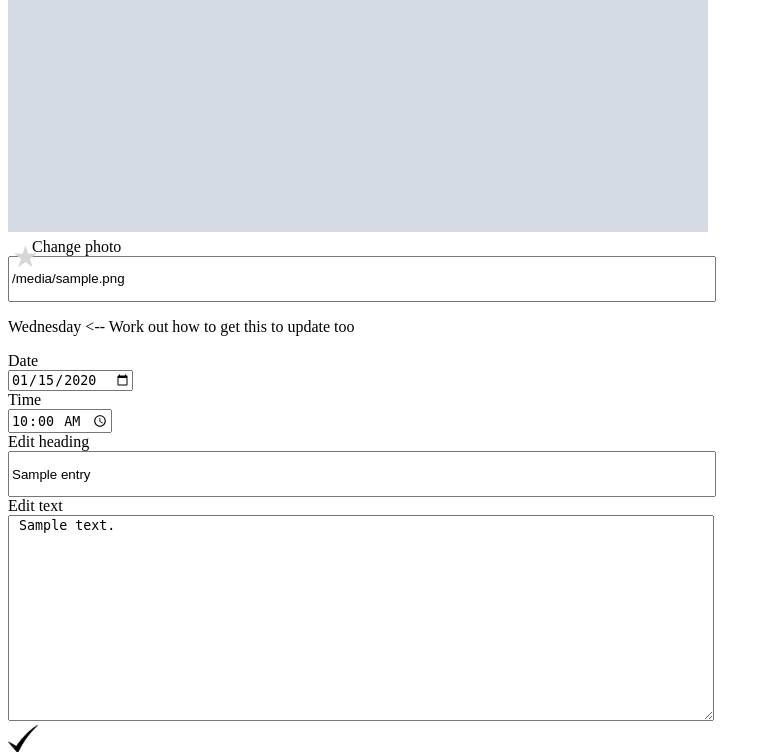
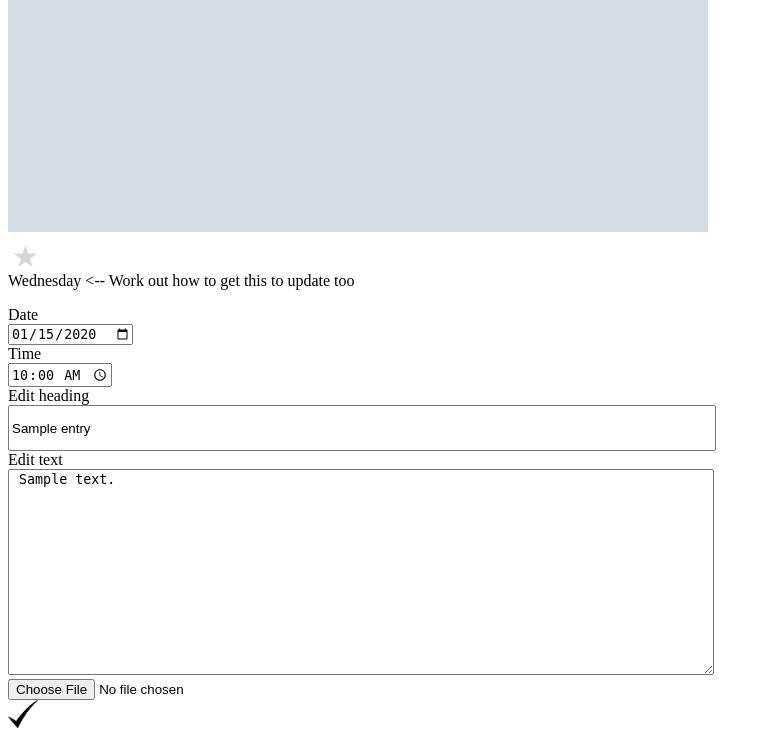
Before and after one commit to xyzhengg/Flask-Diary-App, a Flask app: page /edit/1 in a window 1280 px wide. Shown: the part 566-1318 px from the top of the page, without its empty margins (0-771 px from the left). After the commit the page ends 1294 px from the top, so only its background shows below. Run offline with Flask 2, Linux system fonts and the light colour scheme; the visitor is signed in with stand-in values (Sample User, id 1); grey boxes marked "Sample" are stand-in pictures; a database or web service that is not in the repository returns one stand-in record (values such as "Sample title"); some libraries are stand-ins or nearby versions.

Commit message:
added cloudnary function to single photos. Will start on multiple photos

```diff
--- a/app.py
+++ b/app.py
@@ -94,7 +94,9 @@ def edit_post(post_id):
         new_timedate_str = f"{new_date} {new_time}"
         new_timedate = datetime.strptime(new_timedate_str, '%Y-%m-%d %H:%M')
 
-        new_img = request.form.get('photo')
+        images = request.files.get('photo')
+        uploaded_images = cloudinary.uploader.upload(images)
+        new_img = uploaded_images['url']
         new_heading = request.form.get('heading')
         new_text = request.form.get('entry')
 
@@ -205,7 +207,9 @@ def addentry():
         user_id = session.get('user_id')
         diary_heading = request.form.get('heading')
         diary_text = request.form.get('entry')
-        img_url = request.form.get('photo')
+        images = request.files.get('images')
+        uploaded_image = cloudinary.uploader.upload(images)
+        img_url = uploaded_image['url']
         add_entry(diary_code, user_id, diary_heading, diary_text, img_url)
         print(user_id)
     return redirect(f'/diary/{diary_code}')
--- a/schema.sql
+++ b/schema.sql
@@ -28,3 +28,7 @@ CREATE TABLE entries (
     fav BOOLEAN,
     post_time TIMESTAMP DEFAULT CURRENT_TIMESTAMP(2)
     );
+
+CREATE TABLE images ()
+    id SERIAL PRIMARY KEY,
+    diary_code VARCHAR(8) NOT NULL,
--- a/templates/edit.html
+++ b/templates/edit.html
@@ -12,15 +12,11 @@
     </div>
 </div> -->
 
-<form class="edit-form" action="/edit/{{ post_id }}" method="POST">
+<form class="edit-form" action="/edit/{{ post_id }}" method="POST" enctype="multipart/form-data">
     <input type="hidden" name="post_id" value="{{ post_id }}">
     <img class="edit-photo-display" src="{{ img_url }}" alt="photo"> </br>
 
     <input class="fav-checkbox" type="checkbox" name="fav">
-
-    <label for="photo">Change photo</label> </br>
-    <input class="photo-text" name="photo" type="text" value="{{ img_url }}">
-    </br>
 
     <p class="day-name"> {{ day_name }} <-- Work out how to get this to update too </p>
 
@@ -38,6 +34,9 @@
 
     <label for="entry">Edit text</label> </br>
     <textarea class="entry-text" name="entry" type="text"> {{ diary_text }} </textarea>
+    </br>
+
+    <input name="photo" type="file" value="{{ img_url }}">
     </br>
 
     <input class="submit-edit" type="image" name="submit" src="/static/images/checkmark.png" width="30px">
```
Also changed, not shown: templates/new_entry.html (+5 -3 lines).
